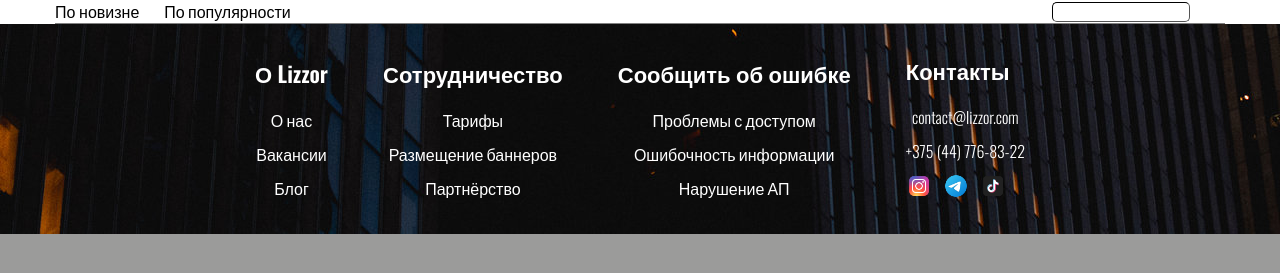
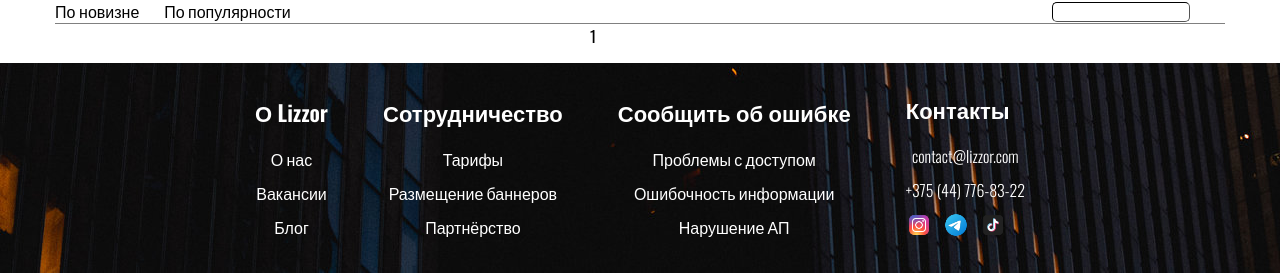
Before and after one commit to amaterueugene/lizzor, a Django app: a page that uses lizzor/templates/homepage/index.html in a window 1280 px wide. Shown: the part 621-894 px from the top of the page. Before the commit the page ends 855 px from the top, so only its background shows below. Run offline with Django 4.2, Linux system fonts and the light colour scheme; data comes from the database, SQL or seed files in the repository; both versions use the stored data as it was after the commit; style sheets or scripts are compiled from the project's sources.

Commit message:
Added pagination

```diff
--- a/lizzor/homepage/views.py
+++ b/lizzor/homepage/views.py
@@ -28,7 +28,7 @@ class ShowCatArticlesView(DataMixin, ListView):
     template_name = 'homepage/index.html'
     context_object_name = 'articles'
 
-    paginate_by = 10
+    paginate_by = 5
 
 
     def get_context_data(self, *, object_list=None, **kwargs):
--- a/lizzor/static/homepage/css/index.css
+++ b/lizzor/static/homepage/css/index.css
@@ -36,7 +36,7 @@
 .slider-container .slider-block .slider-block-content {
   margin-left: 40px;
   margin-bottom: 30px;
-  max-width: 450px;
+  max-width: 460px;
 }
 .slider-container .slider-block .slider-block-content .block-title {
   margin-bottom: 10px;
@@ -165,6 +165,21 @@ main > article > .main-container .article-box .img-box img {
   display: block;
 }
 
+.pagination {
+  display: -webkit-box;
+  display: -ms-flexbox;
+  display: flex;
+  -webkit-column-gap: 40px;
+     -moz-column-gap: 40px;
+          column-gap: 40px;
+  width: 100px;
+  margin: 0 auto;
+  margin-bottom: 15px;
+}
+.pagination p, .pagination a {
+  color: black;
+}
+
 footer {
   width: 100%;
   height: 210px;
--- a/lizzor/static/homepage/scss/index.scss
+++ b/lizzor/static/homepage/scss/index.scss
@@ -31,7 +31,7 @@
         .slider-block-content {
             margin-left: 40px;
             margin-bottom: 30px;
-            max-width: 450px;
+            max-width: 460px;
 
             .block-title {
                 margin-bottom: 10px;
@@ -141,6 +141,17 @@ main>article>.main-container {
     }
 }
 
+.pagination {
+    display: flex;
+    column-gap: 40px;
+    width: 100px;
+    margin: 0 auto;
+    margin-bottom: 15px;
+    p, a {
+        color: black;
+    }
+}
+
 footer {
     width: 100%;
     height: 210px;
--- a/lizzor/templates/homepage/index.html
+++ b/lizzor/templates/homepage/index.html
@@ -14,7 +14,7 @@
             <div class="slider-block" style="background: url('{{ post.image.image.url}}');background-size: cover;">
                 <div class="slider-block-content">
                     <h1 class="block-title">
-                        {{ post.title|truncatewords:5 }}
+                        {{ post.title|truncatewords:6 }}
                     </h1>
                     <p class="block-description">
                         {{ post.summary|truncatewords:15 }}
@@ -69,6 +69,17 @@
             {% endfor %}
         </div>
     </article>
+    <!-- Пагинация -->
+    <nav class="pagination">
+        {% if page_obj.has_previous %}
+            <a href="?page={{ page_obj.previous_page_number }}">Назад</a>
+        {% endif %}
+        <p>{{ page_obj.number }}</p>
+        {% if page_obj.has_next %}
+            <a href="?page={{ page_obj.next_page_number }}">Вперёд</a>
+        {% endif %}
+        </nav>
+    <!-- Пагинация -->
 </main>
 <footer style="background:url({% static 'homepage/imgs/header-background.jpg' %});background-position:bottom;">
     <div class="footer-container">
```
Also changed, not shown: lizzor/db.sqlite3.
